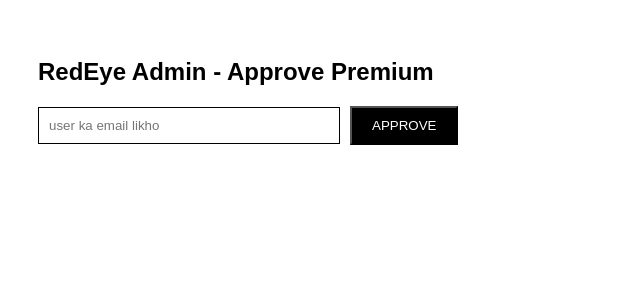
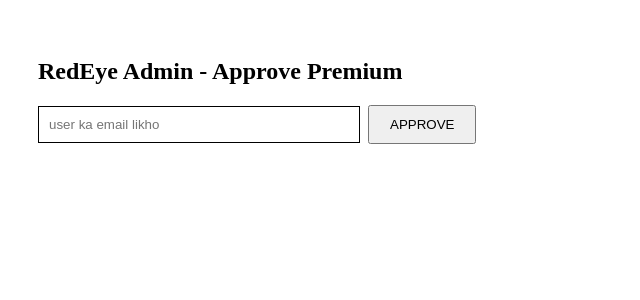
Before and after one commit to Devilking85447/theredeye-approve, a Next.js app: page /admin in a window 1280 px wide. Shown: the top 300 px of the page, without its empty margins (0-640 px from the left). Built offline with nearby package versions, Linux system fonts and the light colour scheme.

Commit message:
Enhance approval function and UI feedback

```diff
--- a/app/admin/page.js
+++ b/app/admin/page.js
@@ -6,31 +6,42 @@
   const [msg, setMsg] = useState('')
 
   async function approve() {
-    if(!email) return
+    if (!email) {
+      setMsg('Email likh pehle')
+      return
+    }
     setMsg('Approving...')
-    const res = await fetch('/api/approve', {
-      method: 'POST',
-      headers: {'Content-Type':'application/json'},
-      body: JSON.stringify({ email })
-    })
-    const data = await res.json()
-    if(data.success) setMsg(`✅ ${email} is now PREMIUM`)
-    else setMsg(`❌ Error: ${data.error}`)
+    try {
+      const res = await fetch('/api/approve', {
+        method: 'POST',
+        headers: { 'Content-Type': 'application/json' },
+        body: JSON.stringify({ email }),
+      })
+      const data = await res.json()
+      if (data.success) {
+        setMsg(`${email} is now PREMIUM ✓`)
+        setEmail('')
+      } else {
+        setMsg(`Error: ${data.error}`)
+      }
+    } catch (e) {
+      setMsg(`Error: ${e.message}`)
+    }
   }
 
   return (
-    <div style={{padding:30, fontFamily:'sans-serif'}}>
+    <div style={{ padding: 30 }}>
       <h2>RedEye Admin - Approve Premium</h2>
       <input
         value={email}
-        onChange={e=>setEmail(e.target.value)}
+        onChange={(e) => setEmail(e.target.value)}
         placeholder="user ka email likho"
-        style={{padding:10, width:280, border:'1px solid black'}}
+        style={{ padding: 10, width: 300, border: '1px solid #000' }}
       />
-      <button onClick={approve} style={{padding:'10px 20px', marginLeft:10, background:'black', color:'white', cursor:'pointer'}}>
+      <button onClick={approve} style={{ padding: '10px 20px', marginLeft: 8, cursor: 'pointer' }}>
         APPROVE
       </button>
-      <p style={{marginTop:20}}>{msg}</p>
+      <p style={{ marginTop: 20, fontWeight: 'bold' }}>{msg}</p>
     </div>
   )
 }
```
